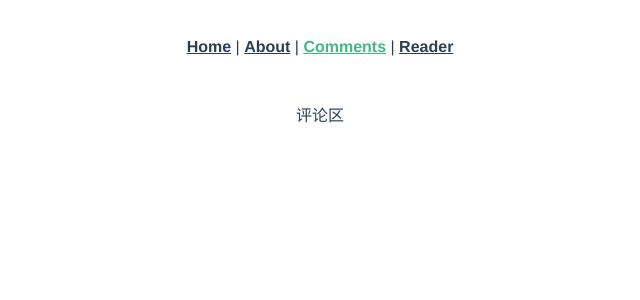
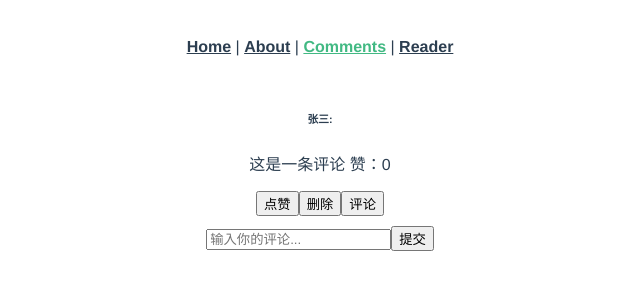
Before and after one commit to Ac-1d/RP2024, a Vue app in the folder front_end/: page /comments in a window 1280 px wide. Shown: the top 300 px of the page, without its empty margins (320-960 px from the left). Built offline with nearby package versions, Linux system fonts and the light colour scheme.

Commit message:
lzy-comments primarily done

```diff
--- a/front_end/src/views/Comments.vue
+++ b/front_end/src/views/Comments.vue
@@ -1,9 +1,99 @@
 <template>
-    <p>
-        评论区
-    </p>
+  <div>
+    <div v-for="(comment, index) in comments" :key="index" class="comment">
+      <h6>{{ comment.author }}:</h6>
+      <p>{{ comment.text }} 赞：{{ comment.likes }}</p>
+      <button @click="likeComment(index)">点赞</button>
+      <button @click="deleteComment(index)">删除</button>
+      <button @click="showReply(index)">评论</button>
+      <div v-if="comment.showReply" class="sub-comment">
+        <form @submit.prevent="addReply(index, $event)">
+          <input type="text" v-model="comment.replyText" placeholder="输入你的回复...">
+          <button type="submit">提交</button>
+        </form>
+        <div v-for="(reply, replyIndex) in comment.replies" :key="replyIndex" class="reply">
+          <p>{{ reply.text }} - {{ reply.author }}</p>
+        </div>
+      </div>
+    </div>
+
+    <form @submit.prevent="addComment">
+      <input type="text" v-model="newCommentText" placeholder="输入你的评论...">
+      <button type="submit">提交</button>
+    </form>
+  </div>
 </template>
 
 <script>
+export default {
+  data() {
+    return {
+      comments: [
+        {
+          text: '这是一条评论',
+          author: '张三',
+          likes: 0,
+          showReply: false,
+          replyText: '',
+          replies: [{text:'你好', author:'李正阳'},]
+        },
+        // 更多评论...
+        // 可以通过后端，从数据库中调用
+      ],
+      newCommentText: '',
+      myname: '匿名'
+      // 当前用户名
+    };
+  },
+  methods: {
+    addComment() {
+      if (this.newCommentText) {
+        const newComment = {
+          text: this.newCommentText,
+          author: this.myname,
+          showReply: false,
+          likes: 0,
+          replyText: '',
+          replies: []
+        };
+        this.comments.push(newComment);
+        this.newCommentText = '';
+      }
+    },
+    likeComment(index) {
+      if (index < this.comments.length && index >= 0) {
+        this.comments[index].likes++;
+      }
+    },
+    deleteComment(index) {
+      if (index < this.comments.length && index >= 0) {
+        this.comments.splice(index, 1);
+      }
+    },
+    showReply(index) {
+      if (index < this.comments.length && index >= 0) {
+        this.comments[index].showReply = !(this.comments[index].showReply);
+      }
+    },
+    addReply(index, event) {
+      if (index < this.comments.length && index >= 0 && this.comments[index].replyText) {
+        const newReply = {
+          text: this.comments[index].replyText,
+          author: this.myname,
+        };
+        this.comments[index].replies.push(newReply);
+        this.comments[index].replyText = ''; // 清空输入框
+      }
+      // 阻止表单默认的提交行为
+      event.preventDefault();
+    }
+  }
+};
+</script>
 
-</script>
+<style scoped>
+.comment {
+  margin-bottom: 10px;
+  /* 其他样式... */
+}
+</style>
--- a/front_end/src/views/Reader.vue
+++ b/front_end/src/views/Reader.vue
@@ -1,9 +1,14 @@
 <template>
-  <div ref="viewer"></div>
+  <div class="reader">
+    <div class="reader-test">
+      <div id="read">阅读器在这</div>
+      <div>阅读器不在这</div>
+    </div>
+  </div>
 </template>
 
 <script>
-import ePub from 'epubjs';
+import Epub from "epubjs";
 
 export default {
   mounted() {
@@ -11,13 +16,13 @@ export default {
   },
   methods: {
     loadEpub() {
-      const viewer = this.$refs.viewer;
-      const book = ePub("@/books_tmp/09.epub");
-
-      book.renderTo(viewer, {
-        width: "100%",
-        height: "100%"
+      this.book = new Epub("books_tmp/09.epub");
+      console.log(this.book);
+      this.rendition = this.book.renderTo("read", {
+        width: window.innerWidth,
+        height: window.innerHeight
       });
+      this.rendition.display();
     }
   }
 };
```
